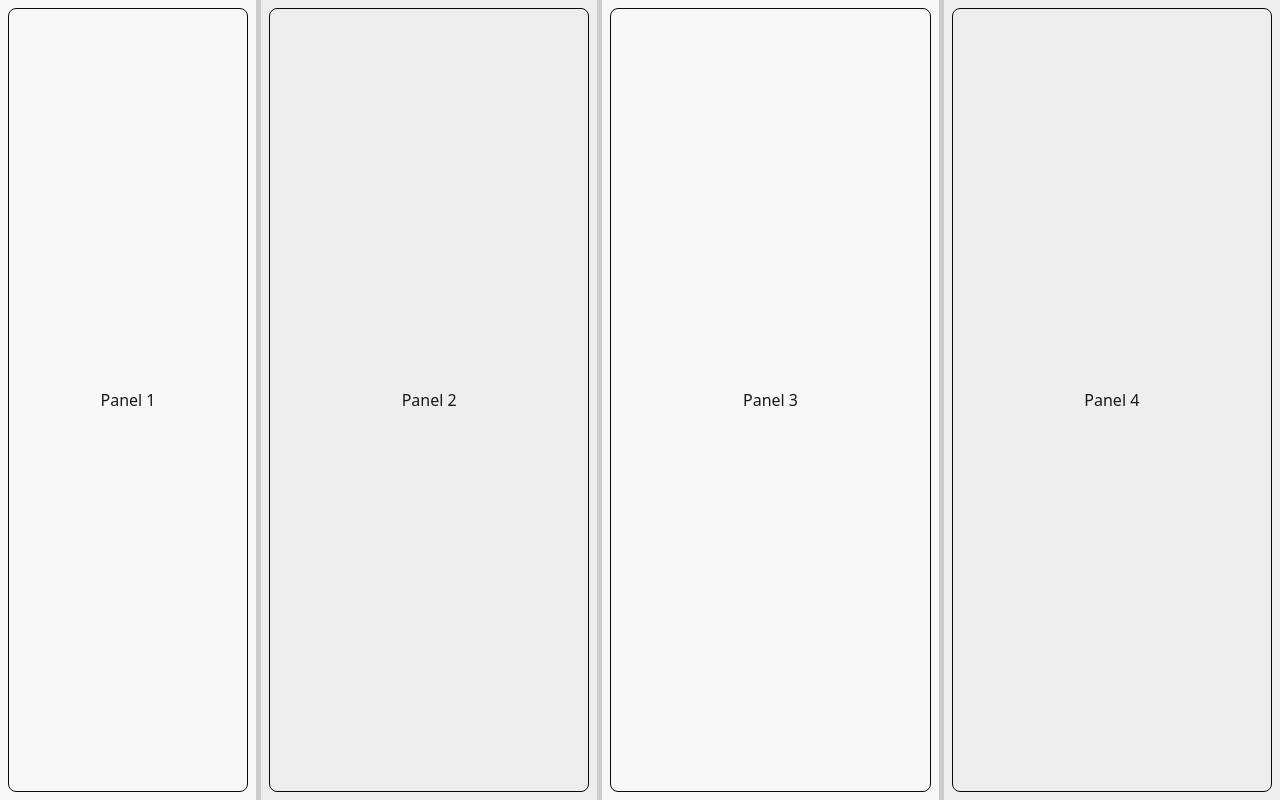
After one commit to no-garlic/lyrical, a Django app: page /song_edit in a window 1280 px wide. The commit adds this page. Run offline with Django 3.2, Linux system fonts and the light colour scheme.

Commit message:
Implement song editing feature with resizable panels and update styles

```diff
--- /dev/null
+++ b/lyrical/static/lyrical/script/song_edit.js
@@ -0,0 +1,103 @@
+// filepath: /Users/michael/Dev/lyrical/lyrical/static/lyrical/script/song_edit.js
+document.addEventListener('DOMContentLoaded', () => {
+    const panel1 = document.getElementById('panel1');
+    const panel2 = document.getElementById('panel2');
+    const panel3 = document.getElementById('panel3');
+    const panel4 = document.getElementById('panel4');
+
+    const splitter2 = document.getElementById('splitter2');
+    const splitter3 = document.getElementById('splitter3');
+
+    makeResizable(panel3, splitter2, panel2, false); // panel2 is to the left of splitter2
+    makeResizable(panel4, splitter3, panel3, false); // panel3 is to the left of splitter3
+});
+
+function makeResizable(panelToResize, splitter, leftOrUpPanel, isResizingLeftPanel) {
+    let isResizing = false;
+
+    splitter.addEventListener('mousedown', (e) => {
+        isResizing = true;
+        document.body.style.cursor = 'col-resize'; // Change cursor for the whole body
+        // Prevent text selection during resize
+        document.body.style.userSelect = 'none';
+        panelToResize.style.userSelect = 'none';
+        leftOrUpPanel.style.userSelect = 'none';
+
+        // Store initial positions and dimensions
+        const initialMouseX = e.clientX;
+        const initialPanelWidth = panelToResize.offsetWidth;
+        const initialLeftPanelWidth = leftOrUpPanel.offsetWidth;
+
+        const container = panelToResize.parentElement;
+        const totalWidth = container.offsetWidth;
+
+        const onMouseMove = (moveEvent) => {
+            if (!isResizing) return;
+
+            const deltaX = moveEvent.clientX - initialMouseX;
+            let newPanelWidth, newLeftPanelWidth;
+
+            if (isResizingLeftPanel) { // This case is for when the panel to the *left* of the splitter is the one being directly resized by the splitter
+                newPanelWidth = initialPanelWidth - deltaX;
+            } else {
+                newLeftPanelWidth = initialLeftPanelWidth + deltaX;
+                newPanelWidth = initialPanelWidth - deltaX;
+            }
+
+            // Basic boundary checks (e.g., min width for panels)
+            const minWidth = 50; // Minimum width in pixels
+
+            if (newPanelWidth < minWidth || (newLeftPanelWidth && newLeftPanelWidth < minWidth)) {
+                return; // Don't resize if it makes a panel too small
+            }
+
+            if (isResizingLeftPanel) {
+                panelToResize.style.flexBasis = `${newPanelWidth}px`;
+                panelToResize.style.flexGrow = '0'; // Stop it from growing to fill space if others shrink
+            } else {
+                leftOrUpPanel.style.flexBasis = `${newLeftPanelWidth}px`;
+                panelToResize.style.flexBasis = `${newPanelWidth}px`;
+                leftOrUpPanel.style.flexGrow = '0';
+                panelToResize.style.flexGrow = '0';
+            }
+        };
+
+        const onMouseUp = () => {
+            if (!isResizing) return;
+            isResizing = false;
+            document.body.style.cursor = 'default'; // Reset cursor
+            document.body.style.userSelect = ''; // Re-enable text selection for the whole body
+            panelToResize.style.userSelect = '';
+            leftOrUpPanel.style.userSelect = '';
+
+            const flexiblePanels = [panel2, panel3, panel4];
+            const directlyResizedPanels = [leftOrUpPanel, panelToResize];
+            const panelPixelWidths = {};
+
+            // First pass: Capture offsetWidths of non-directly-resized panels
+            // This happens while the directly resized panels still have flex-grow: 0
+            flexiblePanels.forEach(panel => {
+                if (!directlyResizedPanels.includes(panel)) {
+                    panelPixelWidths[panel.id] = panel.offsetWidth;
+                }
+            });
+
+            // Second pass: Apply flex-basis and then set all to be flexible
+            flexiblePanels.forEach(panel => {
+                if (panelPixelWidths[panel.id] !== undefined) {
+                    panel.style.flexBasis = panelPixelWidths[panel.id] + 'px';
+                }
+                // For panels that were directly resized, their flex-basis was already set by onMouseMove.
+                // For all flexible panels, ensure they are set to be flexible.
+                panel.style.flexGrow = '1';
+                panel.style.flexShrink = '1';
+            });
+
+            document.removeEventListener('mousemove', onMouseMove);
+            document.removeEventListener('mouseup', onMouseUp);
+        };
+
+        document.addEventListener('mousemove', onMouseMove);
+        document.addEventListener('mouseup', onMouseUp);
+    });
+}
--- a/lyrical/templates/lyrical/index.html
+++ b/lyrical/templates/lyrical/index.html
@@ -2,9 +2,6 @@
 {% load static %}
 
 {% block head %}
-{% endblock %}
-
-{% block sidebar %}
 {% endblock %}
 
 {% block body %}
--- /dev/null
+++ b/lyrical/templates/lyrical/song_edit.html
@@ -0,0 +1,66 @@
+{% extends "lyrical/layout.html" %}
+{% load static %}
+
+{% block head %}
+<style>
+    /* Add some basic styling for the splitter */
+    .splitter {
+        width: 5px;
+        background-color: #ccc; /* daisyUI neutral or similar could be used via Tailwind */
+        cursor: col-resize;
+        flex-shrink: 0;
+    }
+    .panel {
+        display: flex;
+        justify-content: center;
+        align-items: center;
+        overflow: hidden; /* Prevent content overflow during resize */
+    }
+</style>
+{% endblock %}
+
+{% block body %}
+    {% csrf_token %}
+    <div id="song-edit-container" class="flex h-screen w-screen overflow-hidden">
+        <!-- Panel 1 (Fixed Width) -->
+        <div id="panel1" class="panel bg-base-200 w-64 flex-shrink-0 p-2">
+            <div class="h-full w-full rounded-lg border border-neutral flex items-center justify-center">
+                Panel 1
+            </div>
+        </div>
+
+        <!-- Splitter 1 -->
+        <div class="splitter" id="splitter1"></div>
+
+        <!-- Panel 2 (Resizable) -->
+        <div id="panel2" class="panel bg-base-300 flex-1 p-2">
+            <div class="h-full w-full rounded-lg border border-neutral flex items-center justify-center">
+                Panel 2
+            </div>
+        </div>
+
+        <!-- Splitter 2 -->
+        <div class="splitter" id="splitter2"></div>
+
+        <!-- Panel 3 (Resizable) -->
+        <div id="panel3" class="panel bg-base-200 flex-1 p-2">
+            <div class="h-full w-full rounded-lg border border-neutral flex items-center justify-center">
+                Panel 3
+            </div>
+        </div>
+
+        <!-- Splitter 3 -->
+        <div class="splitter" id="splitter3"></div>
+
+        <!-- Panel 4 (Resizable) -->
+        <div id="panel4" class="panel bg-base-300 flex-1 p-2">
+            <div class="h-full w-full rounded-lg border border-neutral flex items-center justify-center">
+                Panel 4
+            </div>
+        </div>
+    </div>
+{% endblock %}
+
+{% block scripts %}
+    <script src="{% static 'lyrical/script/song_edit.js' %}"></script>
+{% endblock %}
--- a/lyrical/urls.py
+++ b/lyrical/urls.py
@@ -1,6 +1,7 @@
 from django.urls import path
 
 from .views.song_names import *
+from .views.song_edit import *
 from .views.song import *
 from .views.index import *
 
@@ -9,6 +10,9 @@ urlpatterns = [
     # landing page
     path("", index, name="index"),
 
+    # song operations
+    path("song_edit", song_edit, name="song_edit"),
+
     # calls to the LLM
     path("generate_song", generate_song, name="generate_song"),
     path("generate_song_names", generate_song_names, name="generate_song_names"),
--- /dev/null
+++ b/lyrical/views/song_edit.py
@@ -0,0 +1,7 @@
+from django.shortcuts import render
+from .. import models
+
+
+def song_edit(request):
+    return render(request, "lyrical/song_edit.html", {
+    })
```
Also changed, not shown: lyrical/static/lyrical/style/twstyles.css.
